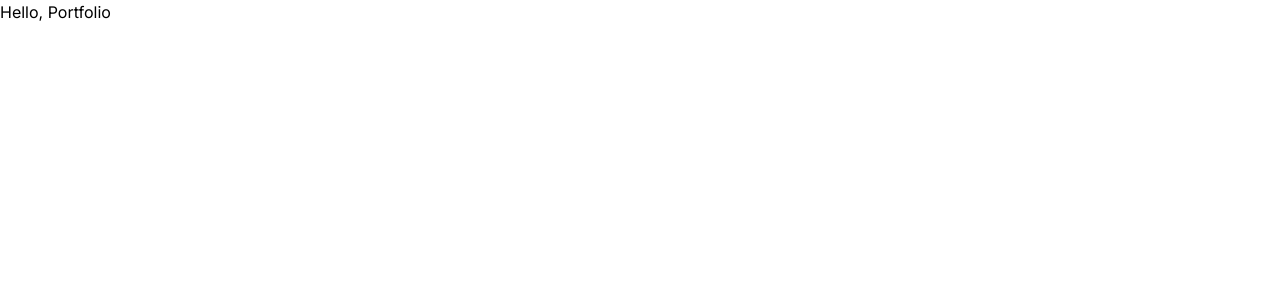
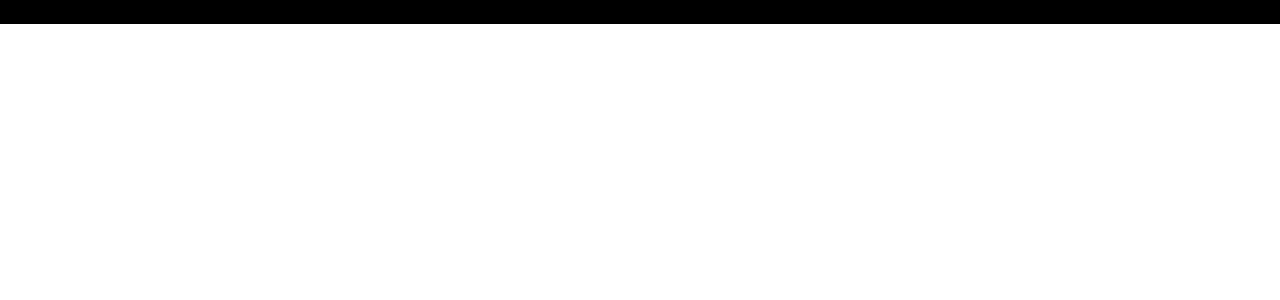
Before and after one commit to racheallove06/Aceternity-UI, a Next.js app: page / in a window 1280 px wide. Shown: the top 300 px of the page. Built offline with nearby package versions, Linux system fonts and the light colour scheme.

Commit message:
added a new folder and file

```diff
--- /dev/null
+++ b/src/app/components/Hero.tsx
@@ -0,0 +1,7 @@
+import React from "react";
+
+const Hero = () => {
+  return <div>Hero</div>;
+};
+
+export default Hero;
--- a/src/app/page.tsx
+++ b/src/app/page.tsx
@@ -2,7 +2,7 @@
 
 export default function Home() {
   return (
-    <main>
+    <main className="relative bg-black">
       <div>
         <h1>Hello, Portfolio</h1>
       </div>
```
